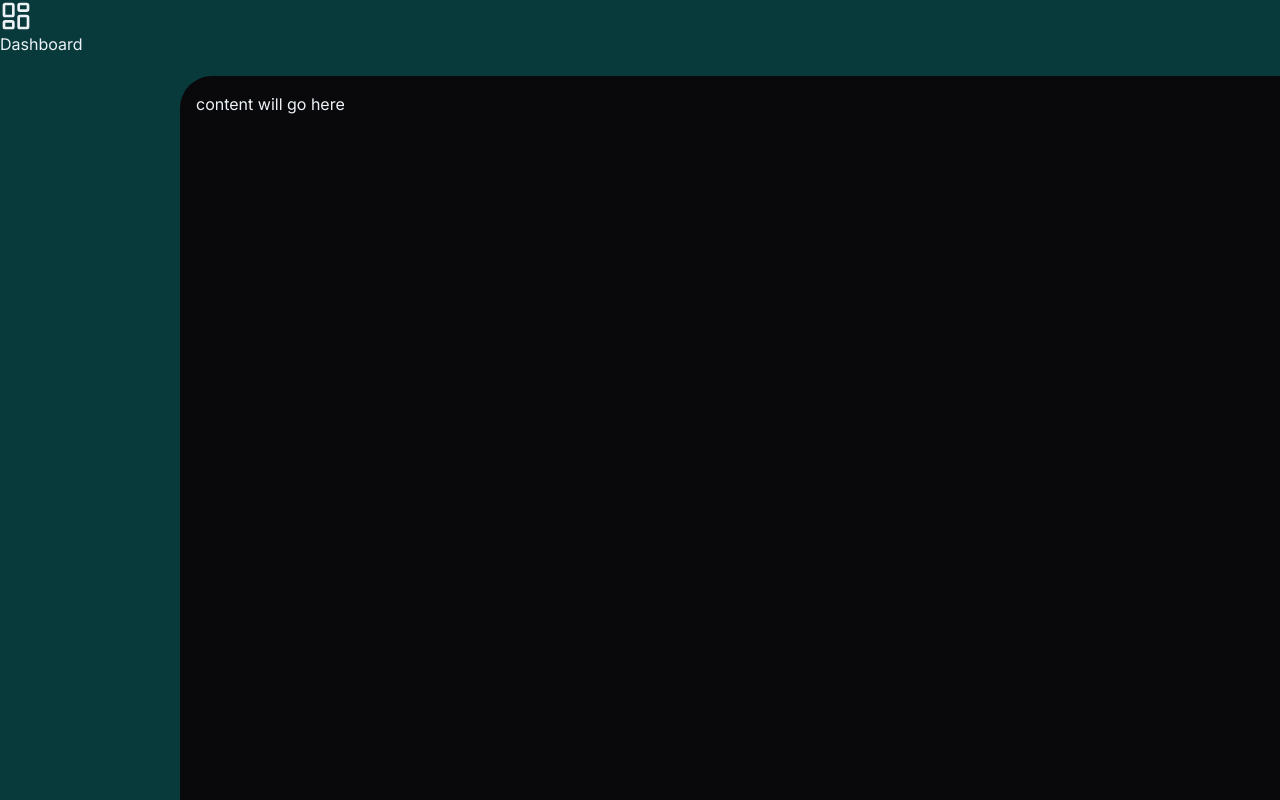
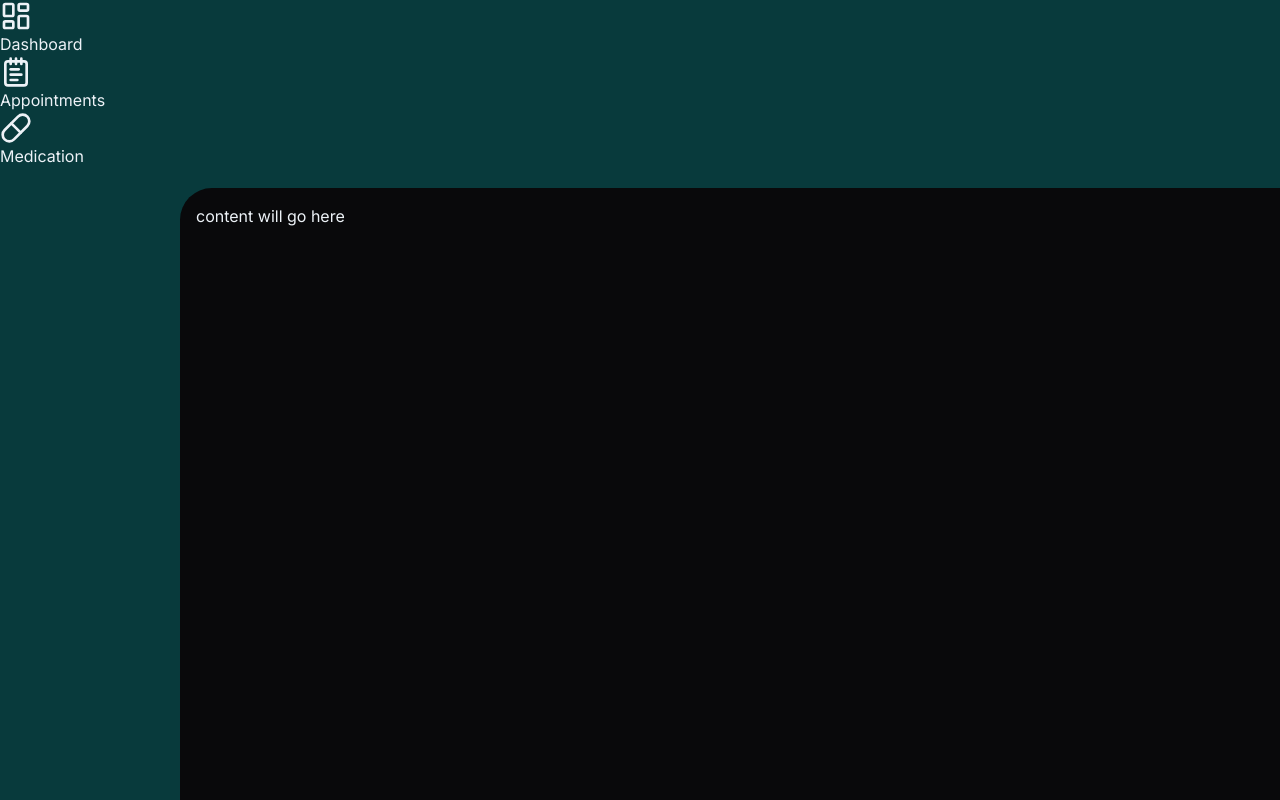
Before and after one commit to CHEGEBB/healthmasterv2, a Next.js app: page /dashboard in a window 1280 px wide. Shown: the top 800 px of the page. Built offline with nearby package versions, Linux system fonts and the light colour scheme.

Commit message:
feat: Add Appointments and Medication sections to sidebar

```diff
--- a/components/layout/sidebar.jsx
+++ b/components/layout/sidebar.jsx
@@ -1,4 +1,4 @@
-import { LayoutDashboard } from "lucide-react";
+import { LayoutDashboard, NotepadText, Pill } from "lucide-react";
 import Link from "next/link";
 import React from "react";
 
@@ -15,6 +15,28 @@ export default function sidebar() {
           </div>
         </Link>
       </div>
+      <div className="side-item">
+        {/* appointments */}
+        <Link href="/appointments">
+            <div className="side-con">
+              <NotepadText className="sidebar-icon" size={32} />
+            </div>
+            <div className="side-info">
+              <h1>Appointments</h1>
+            </div>
+        </Link>
+      </div>
+      <div className="side-item">
+        {/* medication management */}
+        <Link href="/medication">
+        <div className="side-con">
+            <Pill className="sidebar-icon" size={32} />
+        </div>
+        <div className="side-info">
+            <h1>Medication</h1>
+        </div>
+        </Link>
+      </div>
     </div>
   );
 }
```
